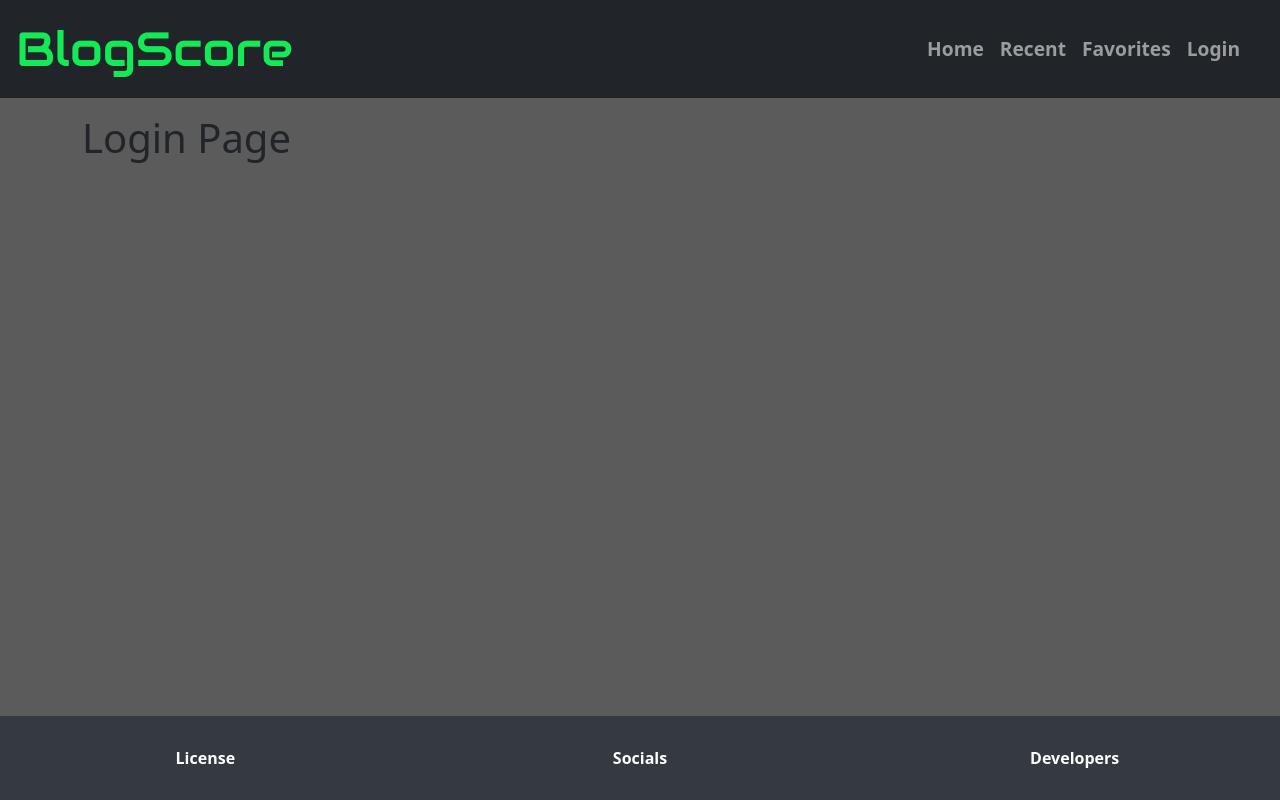
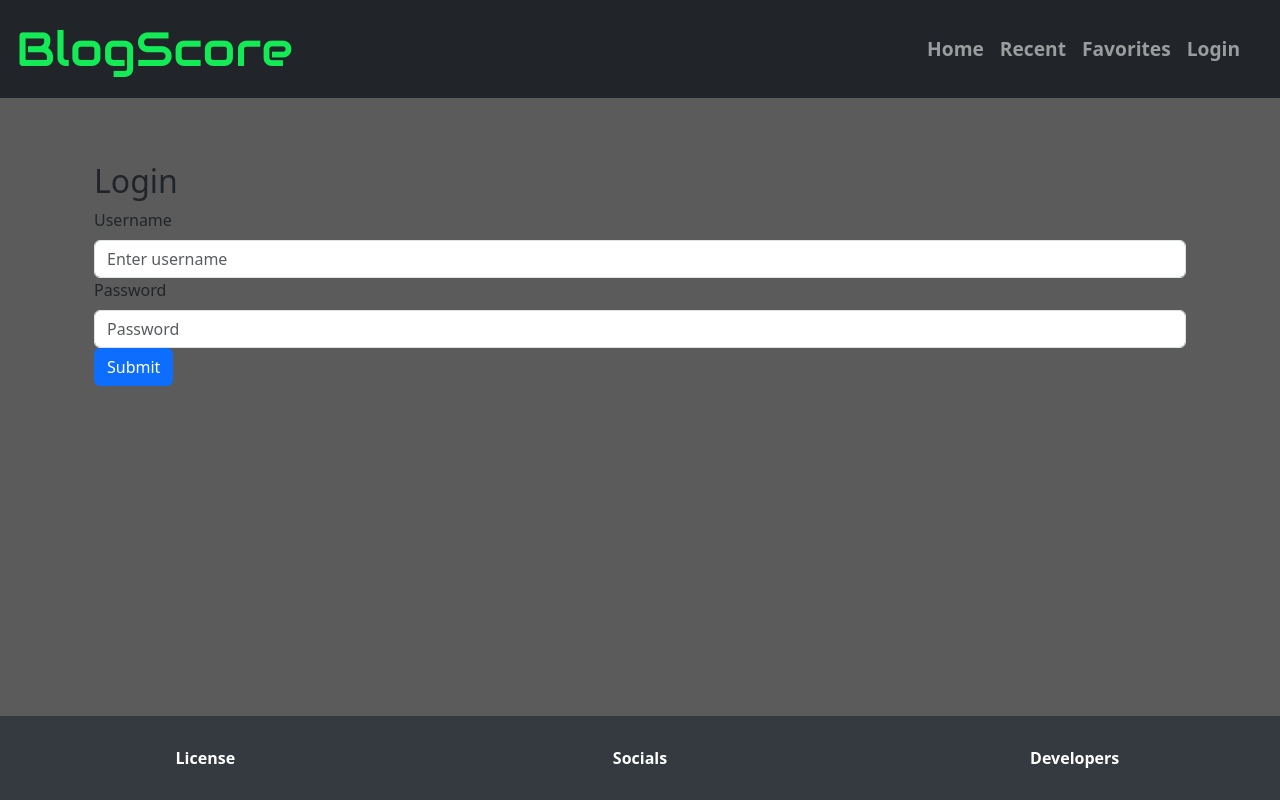
Before and after one commit to l-lavelle/blog-score, a React (Vite) app in the folder client/: page /login in a window 1280 px wide. Built offline with nearby package versions, Linux system fonts and the light colour scheme.

Commit message:
Login page addition

```diff
--- a/client/src/components/Login.jsx
+++ b/client/src/components/Login.jsx
@@ -1,10 +1,59 @@
+import React, { useState } from 'react';
+import { Container, Form, Button } from 'react-bootstrap';
+
 const Login = () => {
+  const [username, setUsername] = useState('');
+  const [password, setPassword] = useState('');
 
-    return (
-      <div>
-        <h1>Login Page</h1>
-      </div>
-    );
+  const handleLogin = async (event) => {
+    event.preventDefault();
+
+    await fetch('PENDING BACKEND', {
+      method: 'POST',
+      headers: {
+        'Content-Type': 'application/json',
+      },
+      body: JSON.stringify({ username, password }),
+    })
+    .then(response => response.json())
+    .then(data => {
+      console.log(data);
+    })
+    .catch((error) => {
+      console.error('Error:', error);
+    });
   };
 
-  export default Login;
+  return (
+    <Container className="mt-5">
+      <h2>Login</h2>
+      <Form onSubmit={handleLogin}>
+        <Form.Group controlId="formBasicEmail">
+          <Form.Label>Username</Form.Label>
+          <Form.Control
+            type="text"
+            placeholder="Enter username"
+            value={username}
+            onChange={(e) => setUsername(e.target.value)}
+          />
+        </Form.Group>
+
+        <Form.Group controlId="formBasicPassword">
+          <Form.Label>Password</Form.Label>
+          <Form.Control
+            type="password"
+            placeholder="Password"
+            value={password}
+            onChange={(e) => setPassword(e.target.value)}
+          />
+        </Form.Group>
+
+        <Button variant="primary" type="submit">
+          Submit
+        </Button>
+      </Form>
+    </Container>
+  );
+};
+
+export default Login;
--- a/client/src/components/NavBar.jsx
+++ b/client/src/components/NavBar.jsx
@@ -11,9 +11,9 @@ const NavBar = () => {
       <Navbar.Collapse id="basic-navbar-nav">
         <Nav className="justify-content-end m-3" style={{ width: "100%" }}>
           <Nav.Link href="#home">Home</Nav.Link>
-          <Nav.Link href="#recent">Recent</Nav.Link>
-          <Nav.Link href="#favorites">Favorites</Nav.Link>
-          <Nav.Link href="#login">Login</Nav.Link>
+          <Nav.Link href="/recent">Recent</Nav.Link>
+          <Nav.Link href="/favorites">Favorites</Nav.Link>
+          <Nav.Link href="/login">Login</Nav.Link>
         </Nav>
       </Navbar.Collapse>
     </Navbar>
```
